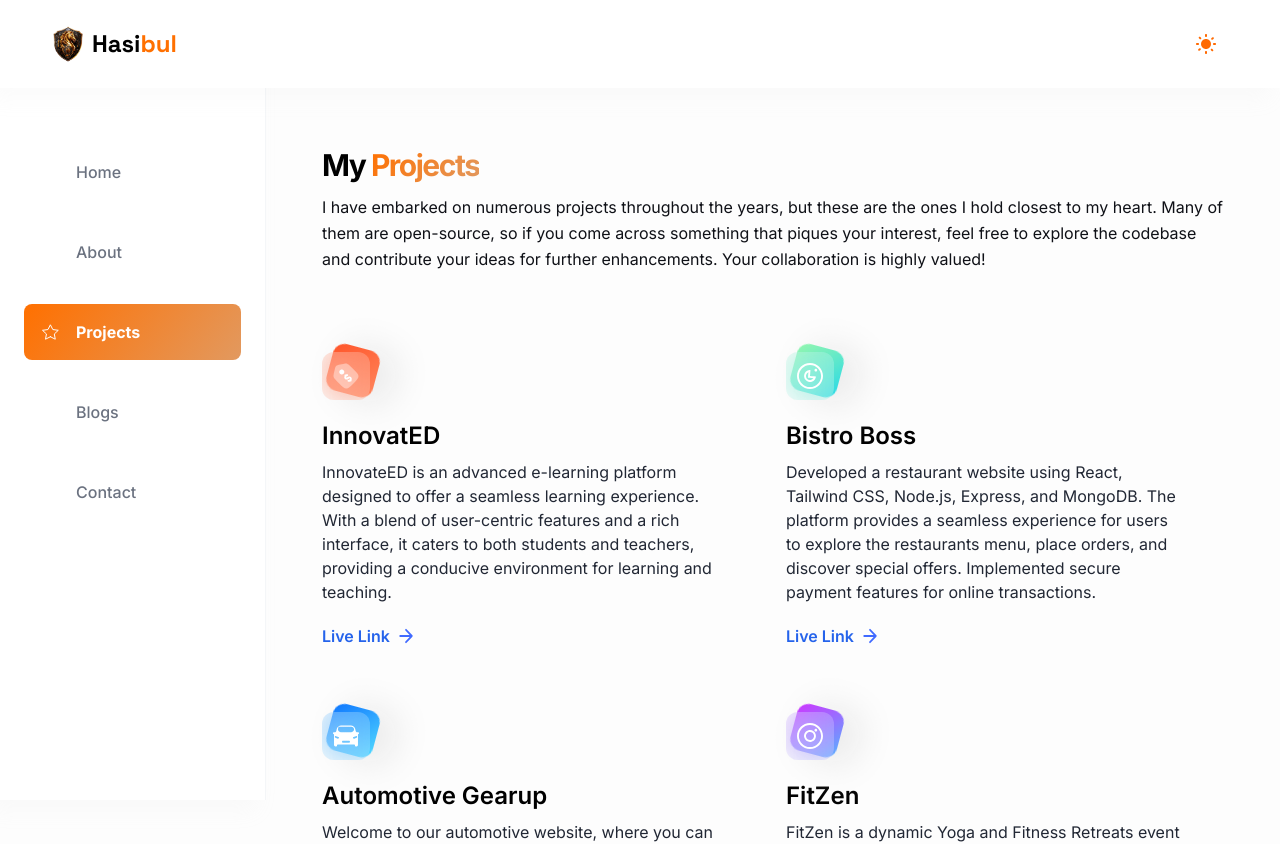
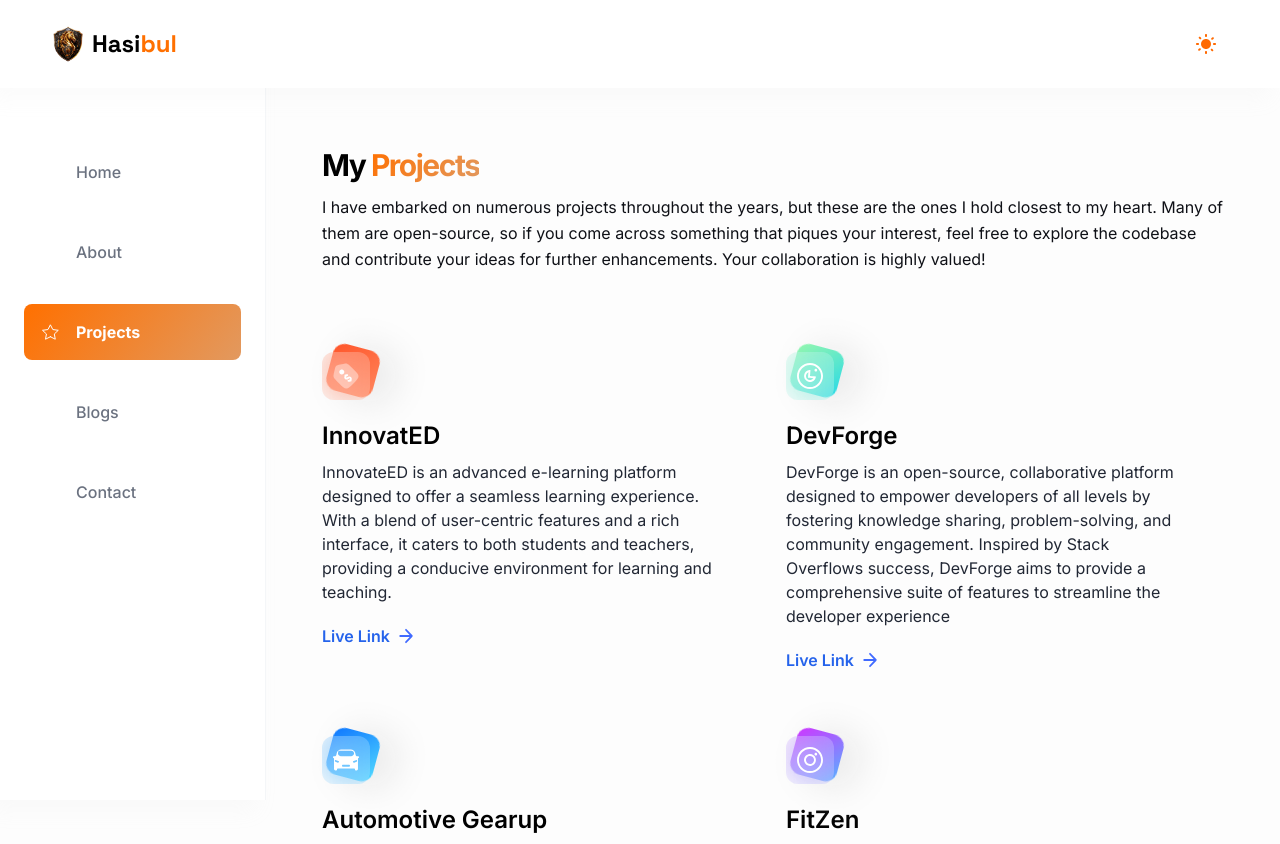
Before and after one commit to nayon117/hasibul-hasan, a Next.js app: page /project in a window 1280 px wide. Shown: the top 844 px of the page. Built offline with nearby package versions, Linux system fonts and the light colour scheme.

Commit message:
update project section

```diff
--- a/app/(root)/(home)/page.tsx
+++ b/app/(root)/(home)/page.tsx
@@ -31,7 +31,7 @@ const HomePage = () => {
           </p>
 
           <p className="my-5">
-            🔥 Proficient in Node.js, Express.js, and MongoDB, I excel in
+            🔥 Proficient in NEXTJS, Shadcn,clerk, Express.js, MongoDB, Mongoose, I excel in
             backend development, ensuring efficient server-side operations and
             robust database management.
           </p>
--- a/constants/index.ts
+++ b/constants/index.ts
@@ -155,10 +155,10 @@ export const themes = [
     {
       iconUrl: threads,
       theme: "btn-back-green",
-      name: "Bistro Boss",
+      name: "DevForge",
       description:
-        'Developed a restaurant website using React, Tailwind CSS, Node.js, Express, and MongoDB. The platform provides a seamless experience for users to explore the restaurants menu, place orders, and discover special offers. Implemented secure payment features for online transactions.',
-      link: "https://bistro-boss-c.web.app/",
+        'DevForge is an open-source, collaborative platform designed to empower developers of all levels by fostering knowledge sharing, problem-solving, and community engagement. Inspired by Stack Overflows success, DevForge aims to provide a comprehensive suite of features to streamline the developer experience',
+      link: "https://devforge117.vercel.app/",
     },
     {
       iconUrl: car,
```
